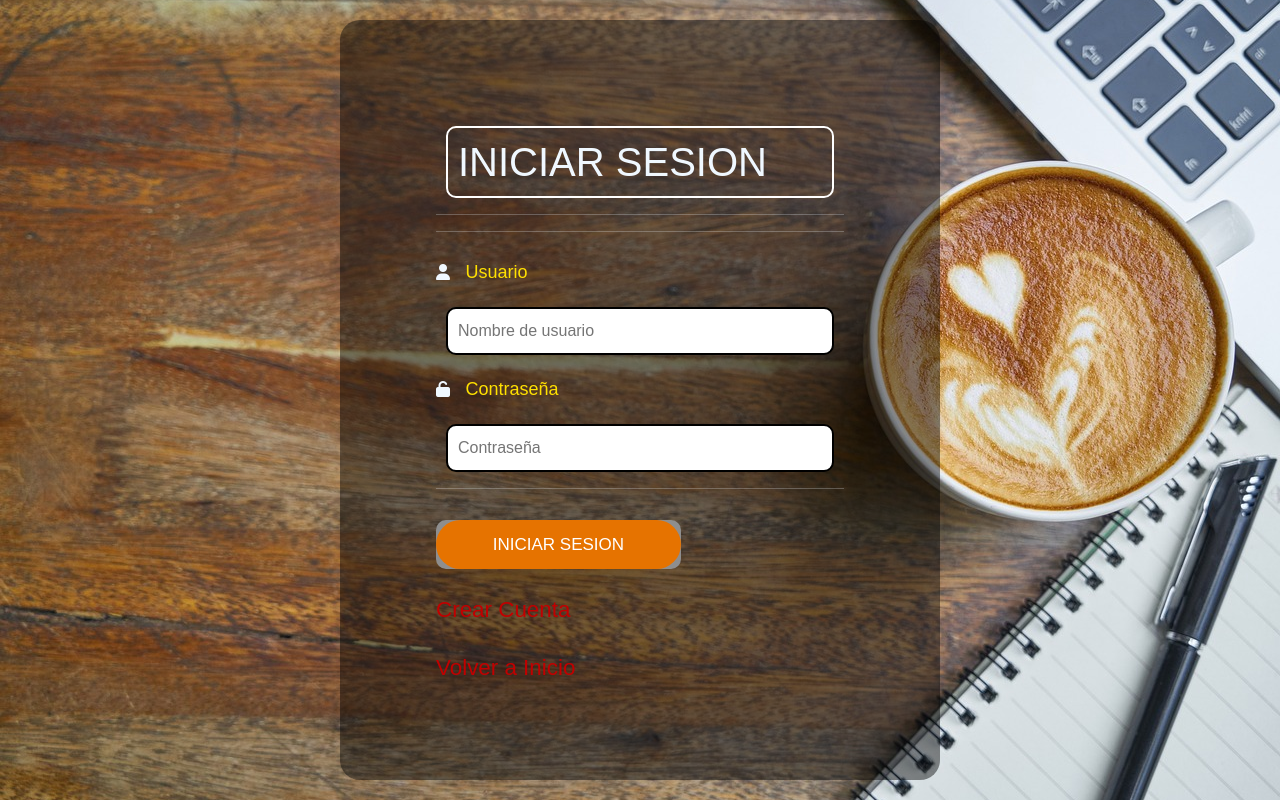
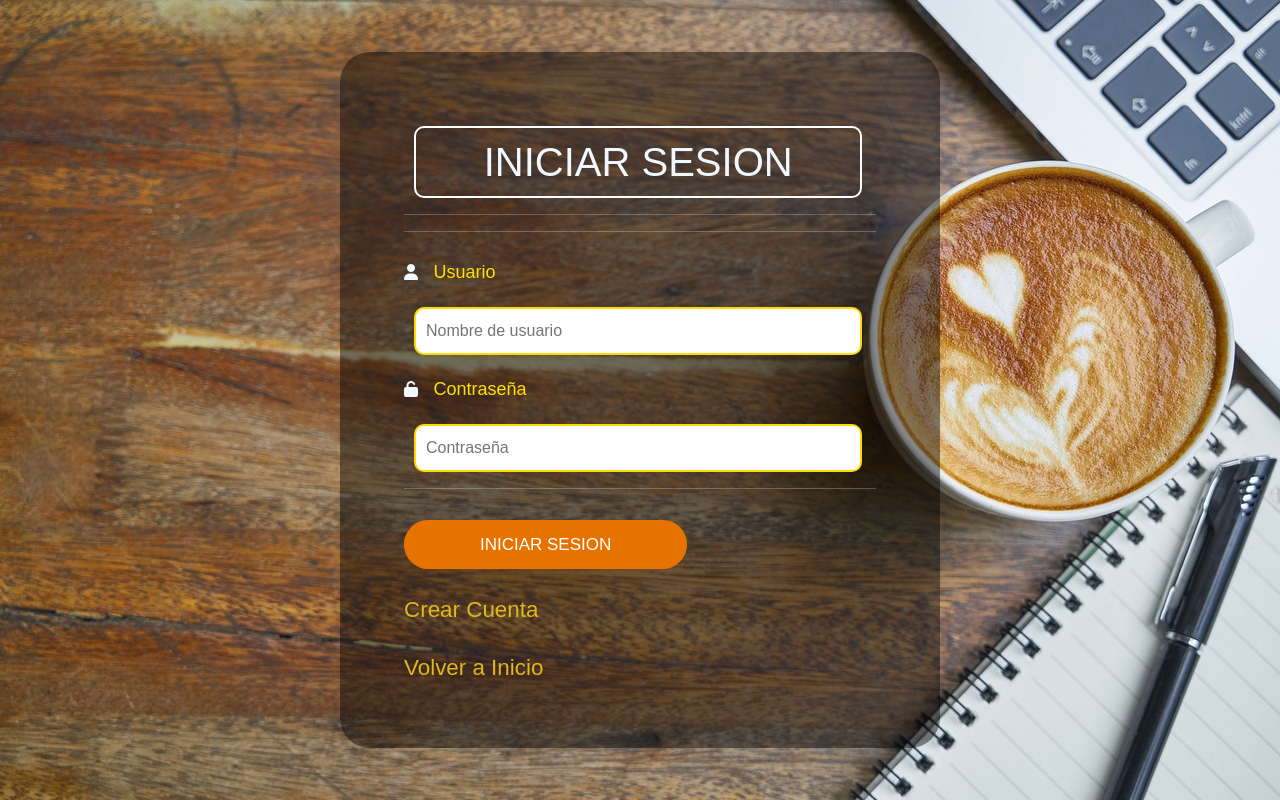
Before and after one commit to natis25/CatChai, a PHP site: page / in a window 1280 px wide. Run offline with PHP 8.4, Linux system fonts and the light colour scheme.

Commit message:
Update LogIn.css

```diff
--- a/LogIn.css
+++ b/LogIn.css
@@ -17,10 +17,10 @@ body{
 form{
     width: 600px;
     border:  2px solid black;
-    padding: 6rem;
+    padding: 4rem;
     background-color: rgba(0, 0, 0, 0.444);
     border: none;
-    border-radius: 20px;
+    border-radius: 30px;
     color: aliceblue;
 }
 
@@ -31,6 +31,7 @@ h1{
     padding: 10px;
     margin: 10px;
     border-radius: 10px;
+    text-align: center;
 }
 
 label{
@@ -42,7 +43,7 @@ label{
 
 input{
     display: block;
-    border: 2px solid black;
+    border: 2px solid rgb(255, 217, 0);
     width: 95%;
     padding: 10px;
     margin: 10px;
@@ -71,6 +72,7 @@ button.btn {
     transform: translateY(-3px);
     box-shadow: 0 10px 20px rgba(0, 0, 0, 0.2);
     background-color: #883400;
+    color: white;
 }
 
 .btn:active {
@@ -83,12 +85,12 @@ button.btn {
     display: inline-block;
     height: 100%;
     width: 100%;
-    border-radius: 10px;
+    border-radius: 10cap;
     position: absolute;
     top: 0;
     left: 0;
     z-index: -1;
-    background-color: #fff;
+    background-color: #ddc006;
     transition: all 0.4s;
 }
 
@@ -99,7 +101,7 @@ button.btn {
 
 /* Enlace para volver a la página principal */
 a {
-    color: rgb(193, 0, 0);
+    color: rgb(223, 184, 28);
     text-decoration: none;
     font-size: 1.4rem;
     margin-top: 15px;
```
